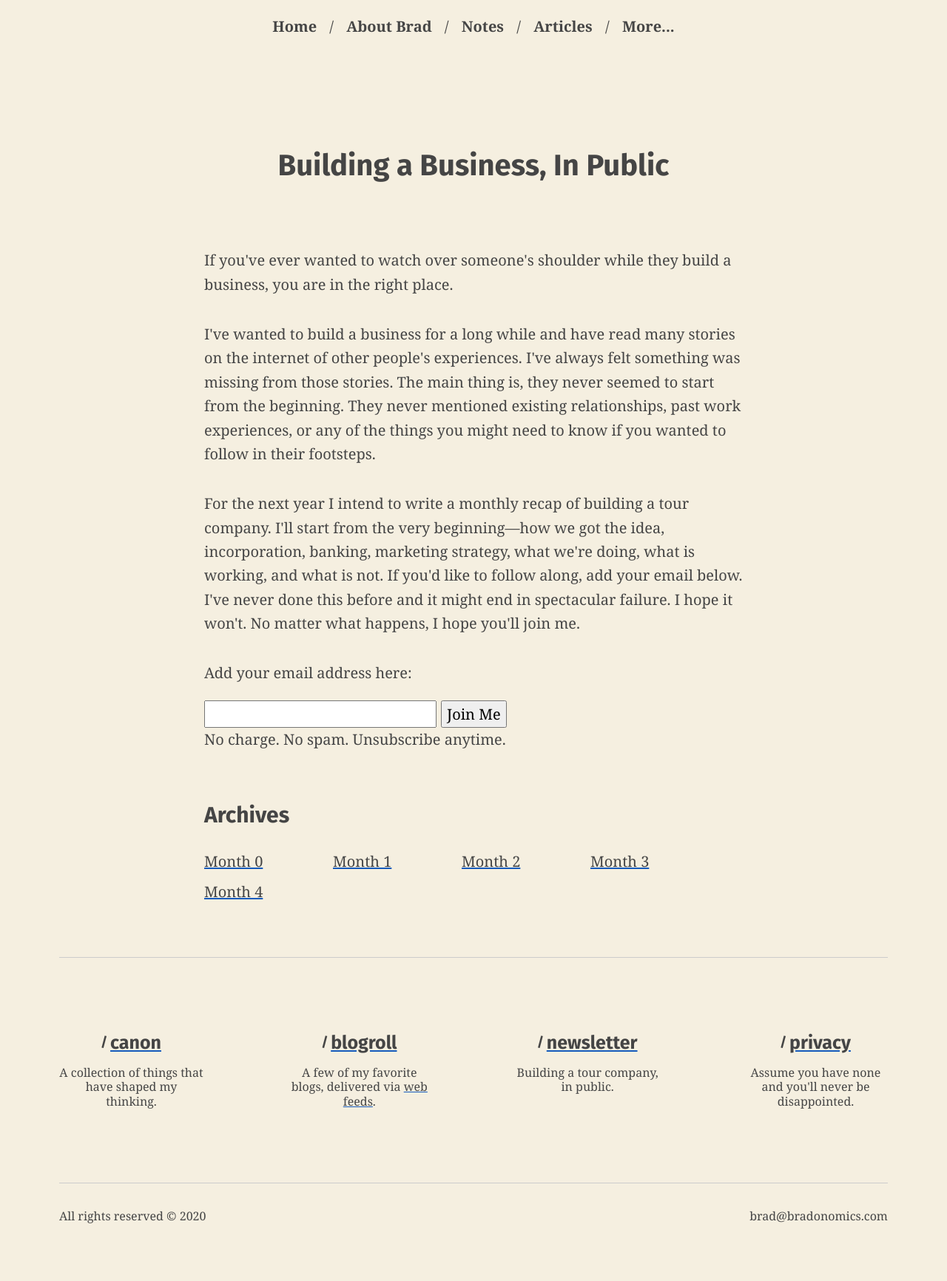
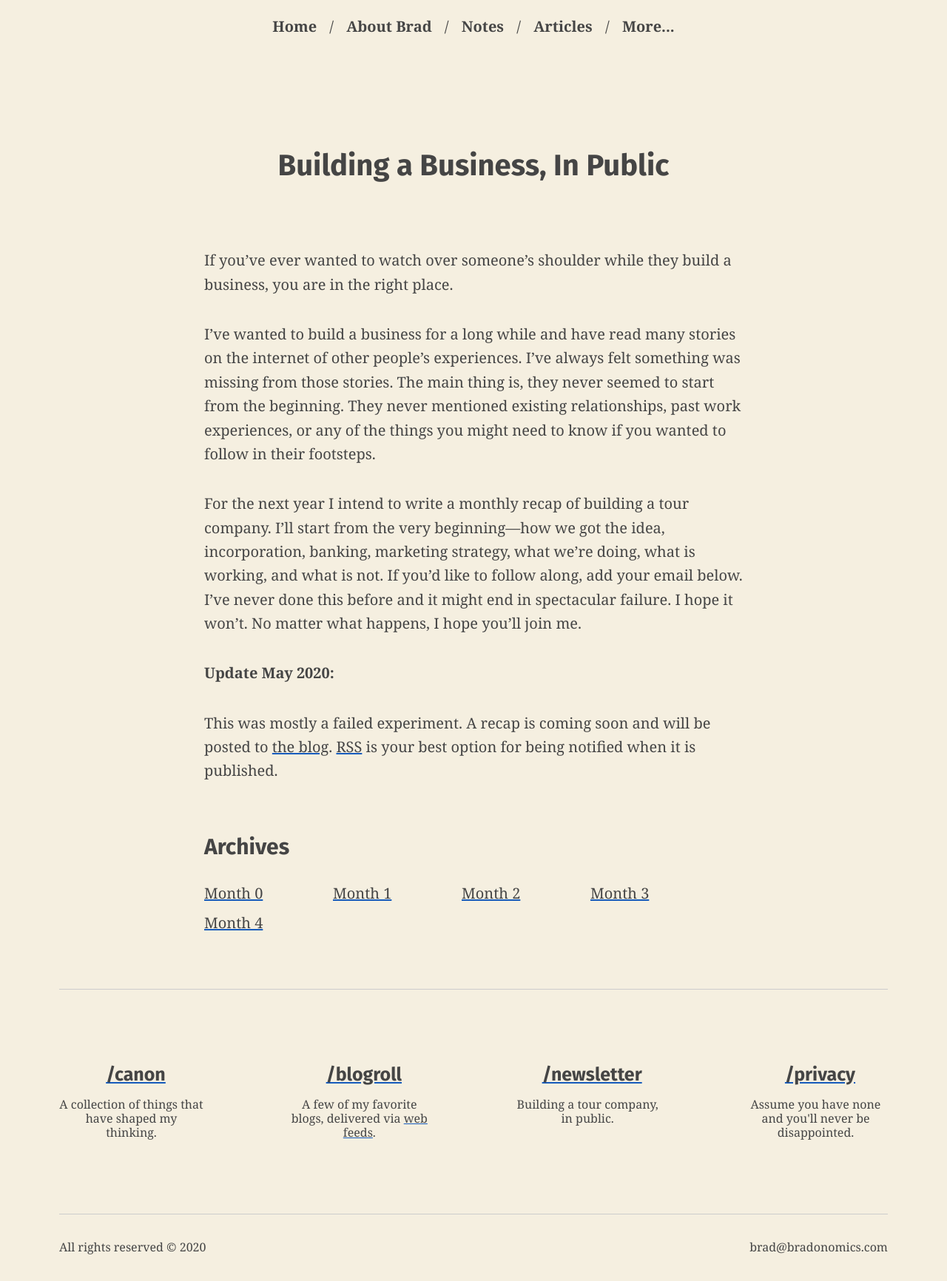
Before and after one commit to bradonomics/bradonomics.com, a Jekyll site: the page built from _pages/newsletter.md, in a window 1280 px wide. Shown: the whole page at 74% size. Built offline with Jekyll 4.4.1, drawn with Linux system fonts in a browser that asks for light colours; before the commit the page ends 1689 px from its top, so only the background shows below that.

Commit message:
Update newsletter page

```diff
--- a/_layouts/default.html
+++ b/_layouts/default.html
@@ -23,7 +23,7 @@
 
 </head>
 
-<body {% if page.url == '/' %}class="home"{% elsif page.layout == 'page' %}class="page"{% elsif page.layout == 'post' or page.layout == 'note' %}class="post"{% elsif page.category == 'articles' or page.category == 'notes' %}class="archive"{% elsif page.url == '/newsletter/' %}class="newsletter"{% endif %}>
+<body {% if page.url == '/' %}class="home"{% elsif page.url == '/newsletter/' %}class="newsletter"{% elsif page.layout == 'page' %}class="page"{% elsif page.layout == 'post' or page.layout == 'note' %}class="post"{% elsif page.category == 'articles' or page.category == 'notes' %}class="archive"{% endif %}>
 
   <header class="site-header">
 
@@ -50,19 +50,19 @@
     <nav id="footer-nav" aria-label="footer-navigation">
       <ul>
         <li>
-          <a href="{{ '/canon/' | absolute_url }}" class="section-title link">canon</a>
+          <a href="{{ '/canon/' | absolute_url }}" class="section-title link">/canon</a>
           <p>A collection of things that have shaped my thinking.</p>
         </li>
         <li>
-          <a href="{{ '/blogroll/' | absolute_url }}" class="section-title link">blogroll</a>
+          <a href="{{ '/blogroll/' | absolute_url }}" class="section-title link">/blogroll</a>
           <p>A few of my favorite blogs, delivered via <a href="{{ '/web-feeds/' | absolute_url }}">web feeds</a>.</p>
         </li>
         <li>
-          <a href="{{ '/newsletter/' | absolute_url }}" class="section-title link">newsletter</a>
+          <a href="{{ '/newsletter/' | absolute_url }}" class="section-title link">/newsletter</a>
           <p>Building a tour company, in public.</p>
         </li>
         <li>
-          <a href="{{ '/privacy/' | absolute_url }}" class="section-title link">privacy</a>
+          <a href="{{ '/privacy/' | absolute_url }}" class="section-title link">/privacy</a>
           <p>Assume you have none and you'll never be disappointed.</p>
         </li>
       </ul>
--- a/_pages/newsletter.html
+++ /dev/null
@@ -1,36 +0,0 @@
----
-layout: default
-title: Building a Business, In Public
-permalink: /newsletter/
-redirect_from: /thailand-etcetera/
----
-
-<header class="page-header">
-  <h1>{{ page.title }}</h1>
-</header>
-
-<p>If you've ever wanted to watch over someone's shoulder while they build a business, you are in the right place.</p>
-
-<p>I've wanted to build a business for a long while and have read many stories on the internet of other people's experiences. I've always felt something was missing from those stories. The main thing is, they never seemed to start from the beginning. They never mentioned existing relationships, past work experiences, or any of the things you might need to know if you wanted to follow in their footsteps.</p>
-
-<p>For the next year I intend to write a monthly recap of building a tour company. I'll start from the very beginning—how we got the idea, incorporation, banking, marketing strategy, what we're doing, what is working, and what is not. If you'd like to follow along, add your email below. I've never done this before and it might end in spectacular failure. I hope it won't. No matter what happens, I hope you'll join me.</p>
-
-<form class="form newsletter" method="post" action="https://buttondown.email/api/emails/embed-subscribe/bradonomics">
-  <label for="bd-email">Add your email address here:</label>
-  <input type="email" name="email" id="bd-email" required>
-  <input type="hidden" value="1" name="embed">
-  <input type="hidden" name="tag" value="Thailand ETCetera">
-  <input type="submit" value="Join Me">
-</form>
-
-<p>No charge. No spam. Unsubscribe anytime.</p>
-
-<h2>Archives</h2>
-
-<div class="row justify-content-start">
-  {% for post in site.thailand-etcetera %}
-    <article>
-      <p class="post-title"><a href="{{ post.url | absolute_url }}">{{ post.title | remove: 'Thailand ETCetera: ' }}</a></p>
-    </article>
-  {% endfor %}
-</div>
--- /dev/null
+++ b/_pages/newsletter.md
@@ -0,0 +1,26 @@
+---
+layout: page
+title: Building a Business, In Public
+permalink: /newsletter/
+redirect_from: /thailand-etcetera/
+---
+
+If you've ever wanted to watch over someone's shoulder while they build a business, you are in the right place.
+
+I've wanted to build a business for a long while and have read many stories on the internet of other people's experiences. I've always felt something was missing from those stories. The main thing is, they never seemed to start from the beginning. They never mentioned existing relationships, past work experiences, or any of the things you might need to know if you wanted to follow in their footsteps.
+
+For the next year I intend to write a monthly recap of building a tour company. I'll start from the very beginning—how we got the idea, incorporation, banking, marketing strategy, what we're doing, what is working, and what is not. If you'd like to follow along, add your email below. I've never done this before and it might end in spectacular failure. I hope it won't. No matter what happens, I hope you'll join me.
+
+**Update May 2020:**
+
+This was mostly a failed experiment. A recap is coming soon and will be posted to [the blog]({{ '/articles/' | absolute_url }}). [RSS]({{ "/feed.xml" | absolute_url }}) is your best option for being notified when it is published.
+
+<h2>Archives</h2>
+
+<div class="row justify-content-start">
+  {% for post in site.thailand-etcetera %}
+    <article>
+      <p class="post-title"><a href="{{ post.url | absolute_url }}">{{ post.title | remove: 'Thailand ETCetera: ' }}</a></p>
+    </article>
+  {% endfor %}
+</div>
--- a/_sass/footer.scss
+++ b/_sass/footer.scss
@@ -1,15 +1,15 @@
 .site-footer {
   margin-top: 3rem;
   padding: 0 2rem;
+  line-height: 1.2;
   font-size: .8rem;
-  line-height: 1.2;
   @media (min-width: 37.5rem) {
     padding: 0 4rem;
   }
 
   hr {
+    margin: 0;
     width: 100%;
-    margin: 0;
     border: 0;
   }
 
@@ -22,8 +22,8 @@
 
   li {
     flex: 0 0 100%;
+    margin-bottom: 3rem;
     width: 100%;
-    margin-bottom: 3rem;
     text-align: center;
     @media (min-width: 37.5rem) {
       flex: 0 0 calc((100% - 5rem) / 2);
@@ -31,8 +31,8 @@
     }
     @media (min-width: 60rem) {
       flex: 0 0 calc((100% - 17rem) / 4);
+      margin-bottom: 0;
       max-width: calc((100% - 17rem) / 4);
-      margin-bottom: 0;
     }
 
     &:nth-child(n+2) {
@@ -62,13 +62,13 @@
     position: relative;
     padding-left: .6rem;
 
-    &::before {
-      position: absolute;
-      top: .2rem;
-      left: -.05rem;
-      font-size: .9rem;
-      content: '/';
-    }
+    // &::before {
+    //   position: absolute;
+    //   top: .2rem;
+    //   left: -.05rem;
+    //   font-size: .9rem;
+    //   content: '/';
+    // }
 
   }
 
--- a/feed.xml
+++ b/feed.xml
@@ -1,5 +1,5 @@
 ---
-layout: null
+layout: none
 ---
 <?xml version="1.0" encoding="UTF-8"?>
 <rss version="2.0" xmlns:atom="http://www.w3.org/2005/Atom">
```
